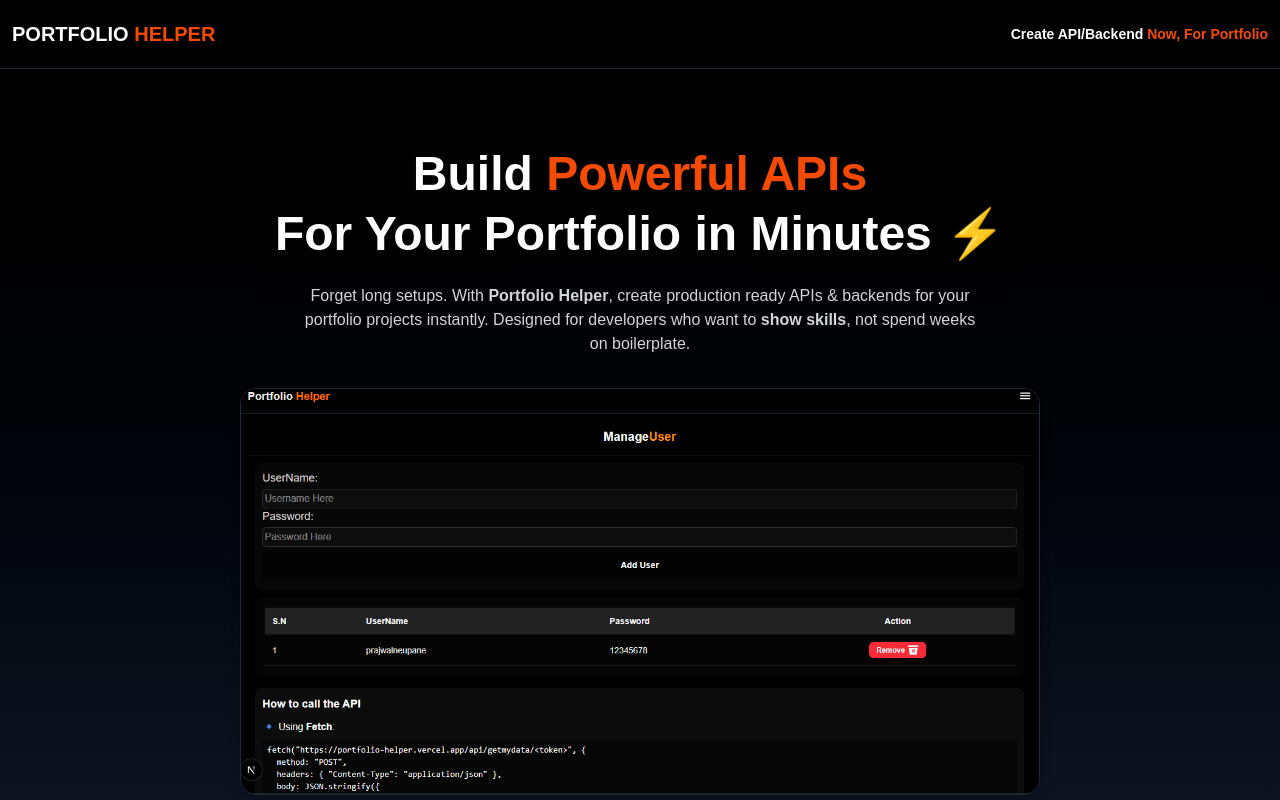
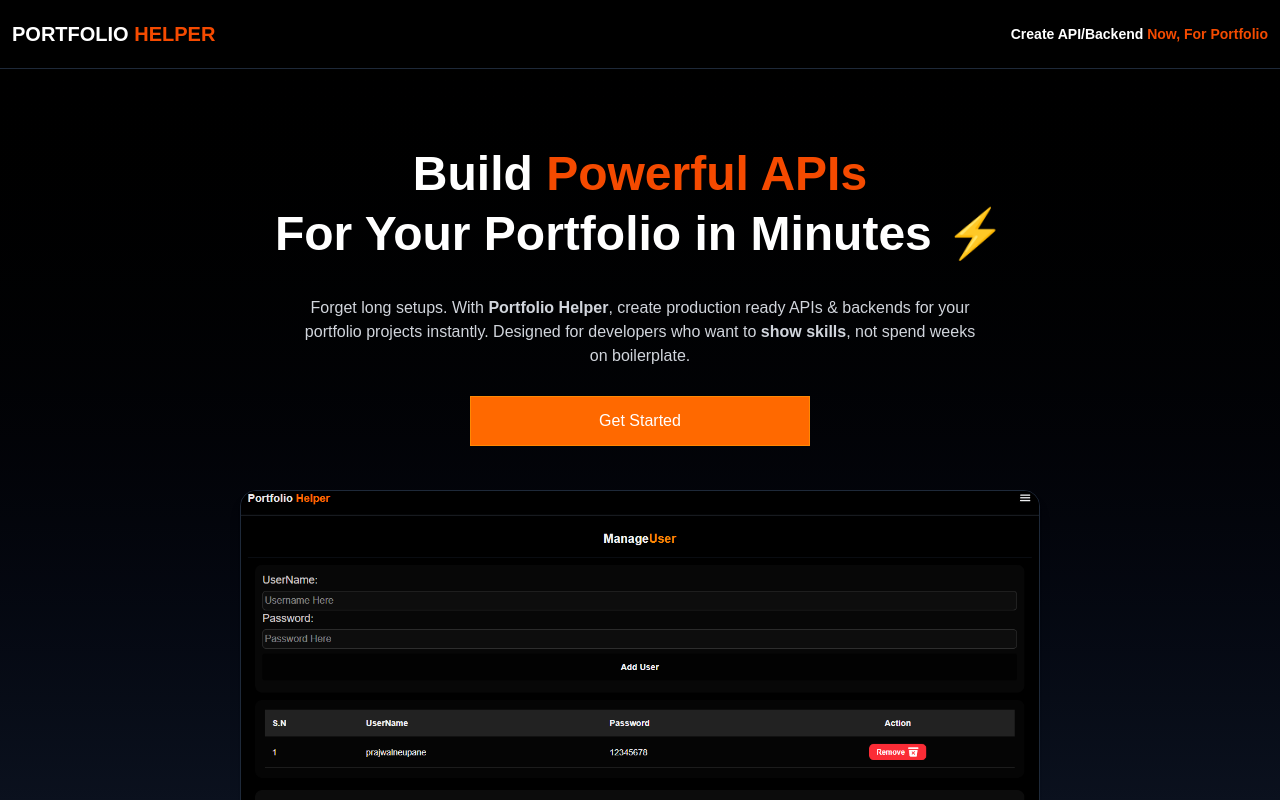
Before and after one commit to prajwal003-ai-ml/Portfolio-Helper-Frontend, a Next.js app: page / in a window 1280 px wide. Shown: the top 800 px of the page. Built offline with nearby package versions, Linux system fonts and the light colour scheme; no server answers.

Commit message:
final push

```diff
--- a/app/page.tsx
+++ b/app/page.tsx
@@ -30,7 +30,7 @@
       </motion.div>
 
       {/* Hero Section */}
-      <section className="pt-28 md:pt-36 px-6 md:px-12 lg:px-24 text-center">
+      <section className="pt-28 md:pt-36 px-6 md:px-12 lg:px-24 text-center flex justify-between items-center flex-col gap-3">
         <motion.h1
           initial={{ opacity: 0, y: 40 }}
           animate={{ opacity: 1, y: 0 }}
@@ -52,6 +52,10 @@
           boilerplate.
         </motion.p>
 
+        <Link href={'/admin'} className="bg-orange-500 py-3 px-16 md:px-32 transition-all duration-500 mt-4 hover:bg-transparent hover:text-orange-400 border border-solid border-orange-400">
+          Get Started
+        </Link>
+
         <motion.div
           initial={{ scale: 0.8, opacity: 0 }}
           animate={{ scale: 1, opacity: 1 }}
@@ -67,6 +71,8 @@
           />
         </motion.div>
       </section>
+
+
 
       {/* Features Section */}
       <section className="py-16 px-6 md:px-12 lg:px-24">
```
